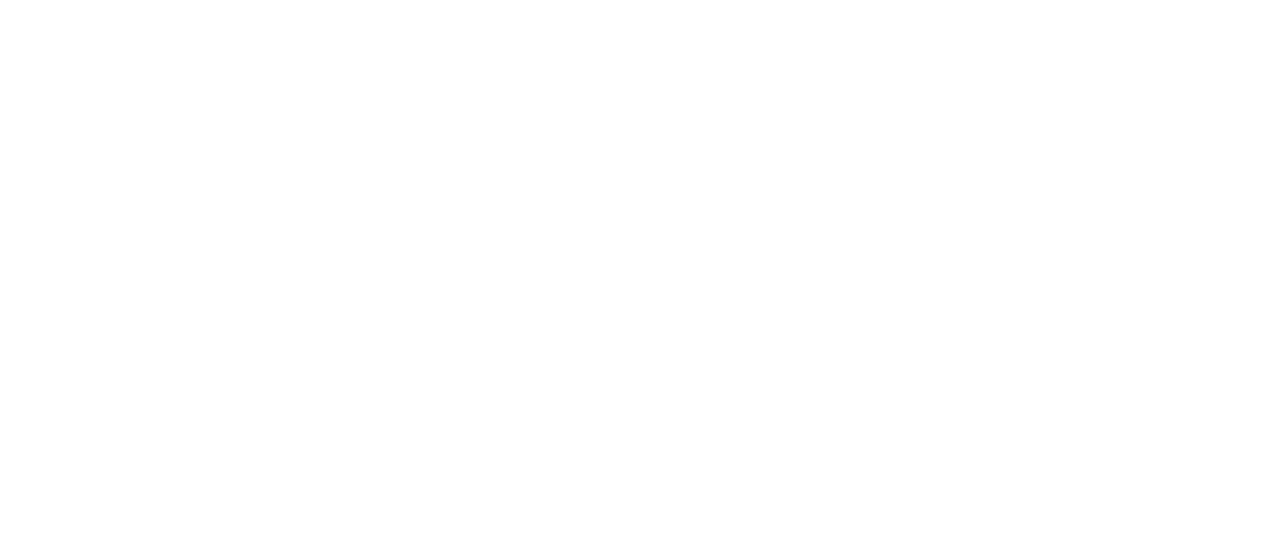
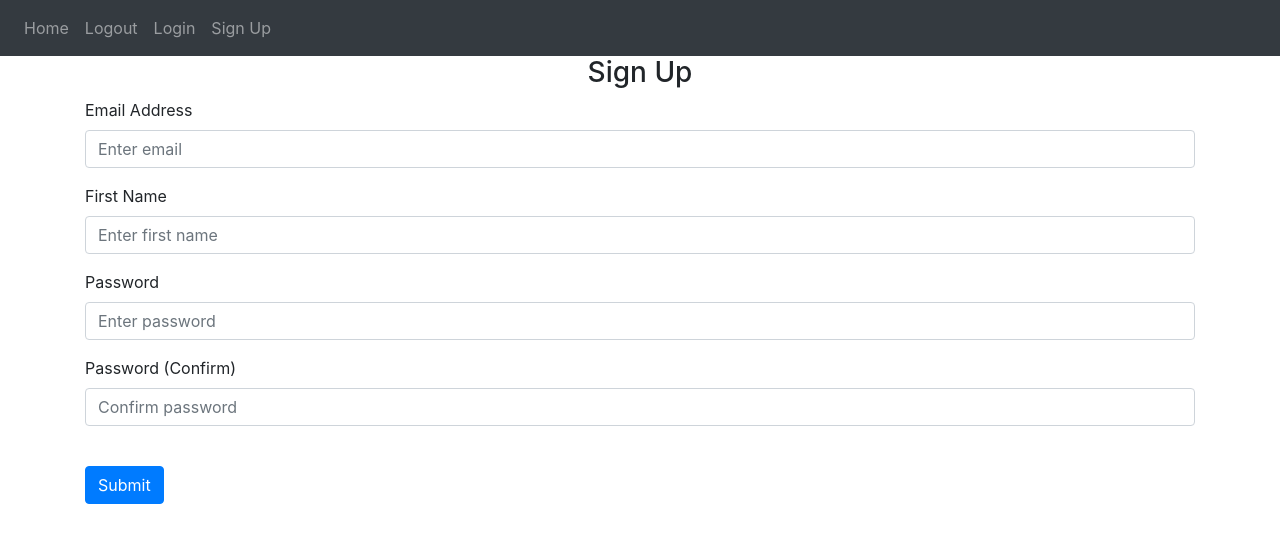
Before and after one commit to sakshi430/Sign-up-and-login-with-Flask, a Flask app: page /sign-up in a window 1280 px wide. Before the commit the part shown is empty. Shown: the top 543 px of the page. Run offline with Flask 2, Linux system fonts and the light colour scheme; some libraries are stand-ins or nearby versions.

Commit message:
flash msg

```diff
--- a/website/auth.py
+++ b/website/auth.py
@@ -1,8 +1,9 @@
-from flask import Blueprint, render_template
+from flask import Blueprint, render_template, request
+from flask.helpers import flash
 
 auth=Blueprint('auth',__name__)
 
-@auth.route('/login')
+@auth.route('/login', methods=['GET', 'POST'])
 def login():
     return render_template("login.html")
 
@@ -10,6 +11,23 @@
 def logout():
     return "logout"
 
-@auth.route('/sign-up')
+@auth.route('/sign-up', methods=['GET', 'POST'])
 def sign_up():
+    if request.method == 'POST':
+        email = request.form.get('email')
+        first_name = request.form.get('firstName')
+        password1 = request.form.get('password1')
+        password2 = request.form.get('password2')
+
+        if len(email) < 4:
+            flash('Email must be greater than 3 characters.', category='error')
+        elif len(first_name) < 2:
+            flash('First name must be greater than 1 character.', category='error')
+        elif password1 != password2:
+            flash('Passwords don\'t match.', category='error')
+        elif len(password1) < 7:
+            flash('Password must be at least 7 characters.', category='error')
+        else:
+            flash('Account created.', category='success')
+
     return render_template("signUp.html")
--- a/website/templates/base.html
+++ b/website/templates/base.html
@@ -38,6 +38,26 @@
         </div>
       </nav>
 
+      {% with messages = get_flashed_messages(with_categories=true) %} {% if
+        messages %} {% for category, message in messages %} {% if category ==
+        'error' %}
+        <div class="alert alert-danger alter-dismissable fade show" role="alert">
+          {{ message }}
+          <button type="button" class="close" data-dismiss="alert">
+            <span aria-hidden="true">&times;</span>
+          </button>
+        </div>
+        {% else %}
+        <div class="alert alert-success alter-dismissable fade show" role="alert">
+          {{ message }}
+          <button type="button" class="close" data-dismiss="alert">
+            <span aria-hidden="true">&times;</span>
+          </button>
+        </div>
+        {% endif %} {% endfor %} {% endif %} {% endwith %}
+
+        <div class="container">{% block content %} {% endblock %}</div>
+
     <script
       src="https://code.jquery.com/jquery-3.2.1.slim.min.js"
       integrity="sha384-KJ3o2DKtIkvYIK3UENzmM7KCkRr/rE9/Qpg6aAZGJwFDMVNA/GpGFF93hXpG5KkN"
--- a/website/templates/signUp.html
+++ b/website/templates/signUp.html
@@ -0,0 +1,48 @@
+{% extends "base.html" %} {% block title %}Sign Up{% endblock %} {% block
+    content %}
+    <form method="POST">
+      <h3 align="center">Sign Up</h3>
+      <div class="form-group">
+        <label for="email">Email Address</label>
+        <input
+          type="email"
+          class="form-control"
+          id="email"
+          name="email"
+          placeholder="Enter email"
+        />
+      </div>
+      <div class="form-group">
+        <label for="firstName">First Name</label>
+        <input
+          type="text"
+          class="form-control"
+          id="firstName"
+          name="firstName"
+          placeholder="Enter first name"
+        />
+      </div>
+      <div class="form-group">
+        <label for="password1">Password</label>
+        <input
+          type="password"
+          class="form-control"
+          id="password1"
+          name="password1"
+          placeholder="Enter password"
+        />
+      </div>
+      <div class="form-group">
+        <label for="password2">Password (Confirm)</label>
+        <input
+          type="password"
+          class="form-control"
+          id="password2"
+          name="password2"
+          placeholder="Confirm password"
+        />
+      </div>
+      <br />
+      <button type="submit" class="btn btn-primary">Submit</button>
+    </form>
+    {% endblock %}
```
Also changed, not shown: website/templates/login.html (+28 -0 lines).
